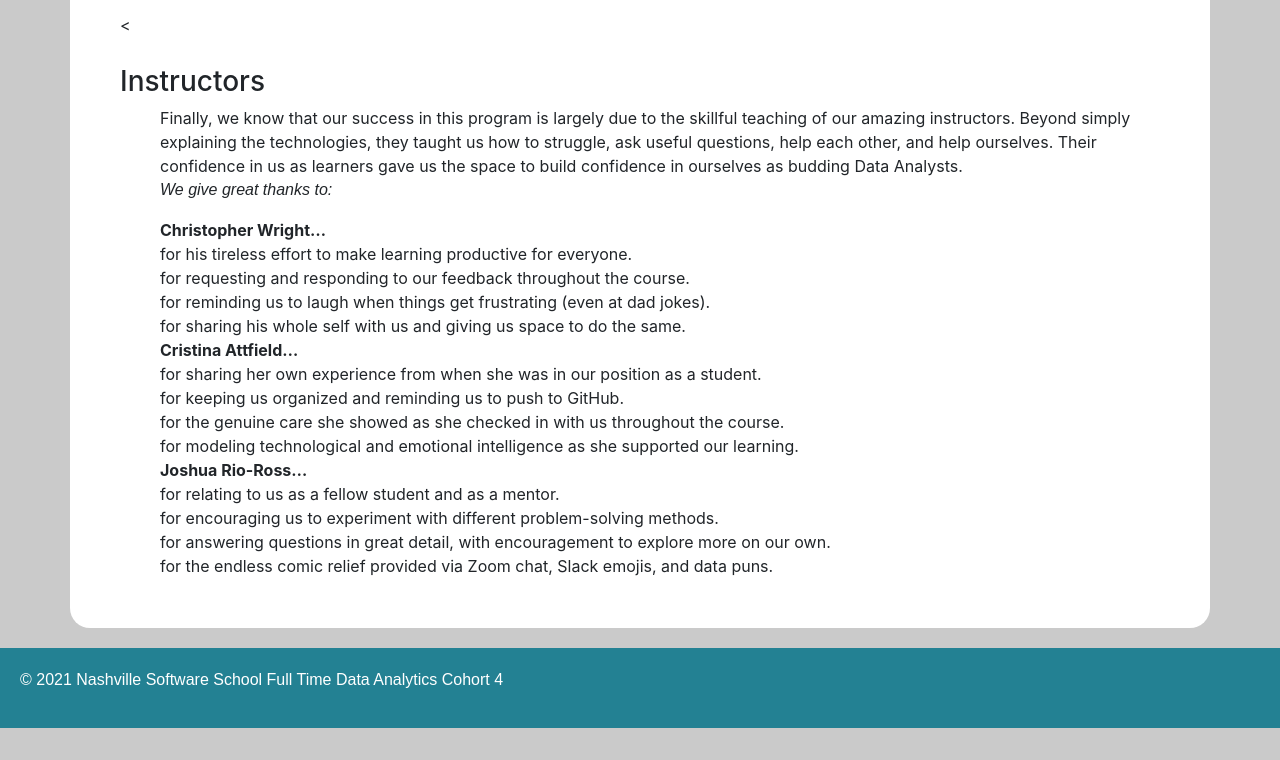
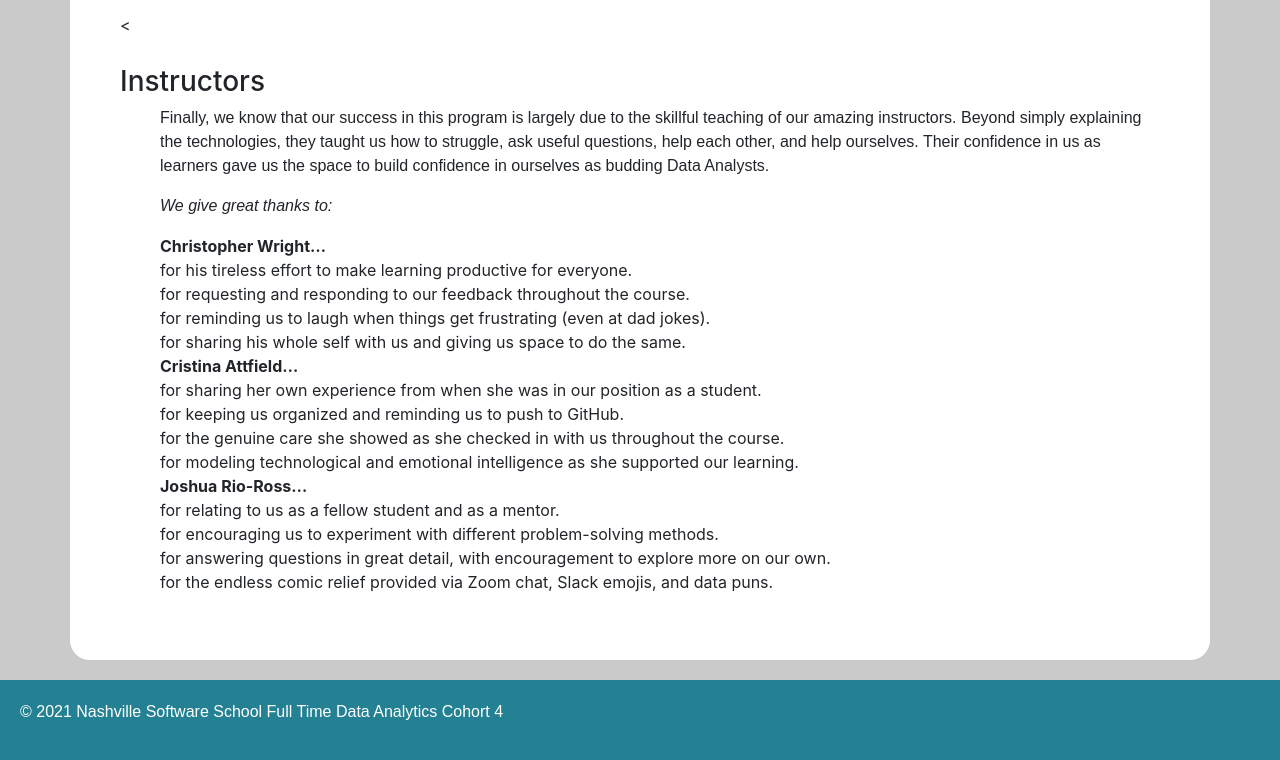
Before and after one commit to NSS-Full-Time-Data-Analytics-4/NSS-Full-Time-Data-Analytics-4.github.io, a plain HTML site: page index.html in a window 1280 px wide. Shown: the part 7708-8468 px from the top of the page. Before the commit the page ends 8436 px from the top, so only its background shows below. Drawn offline with nearby package versions, Linux system fonts and the light colour scheme.

Commit message:
html changes

```diff
--- a/index.html
+++ b/index.html
@@ -228,14 +228,12 @@
 
                 <<h3 class="thank-you-title">Instructors</h3>
                 <ul class="thank-you-list">
-                    <li>Finally, we know that our success in this program is largely due to the skillful teaching of our
+                <p>Finally, we know that our success in this program is largely due to the skillful teaching of our
                    amazing instructors. Beyond simply explaining the technologies, they taught us how to struggle, ask useful
                    questions, help each other, and help ourselves. Their confidence in us as learners gave us the space to
                    build confidence in ourselves as budding Data Analysts.
-                    </li>
 
                       <p><em>We give great thanks to:</p></em>
-
 
                       <li><b>Christopher Wright…  </b>
                         <li>for his tireless effort to make learning productive for everyone.</li>
@@ -255,6 +253,7 @@
 	                      <li>for answering questions in great detail, with encouragement to explore more on our own.</li>
 	                      <li>for the endless comic relief provided via Zoom chat, Slack emojis, and data puns.</li>
                     </li>
+                </p>
               </ul>
             </a>
         </div>
```
Lines whose indentation alone changed are shown as unchanged.
